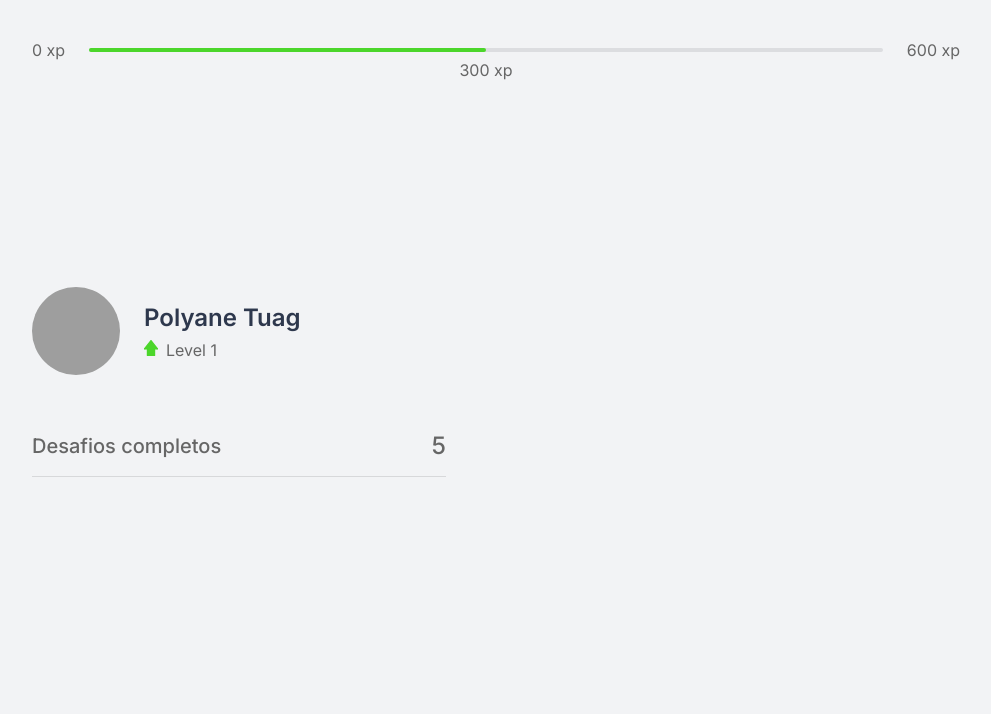
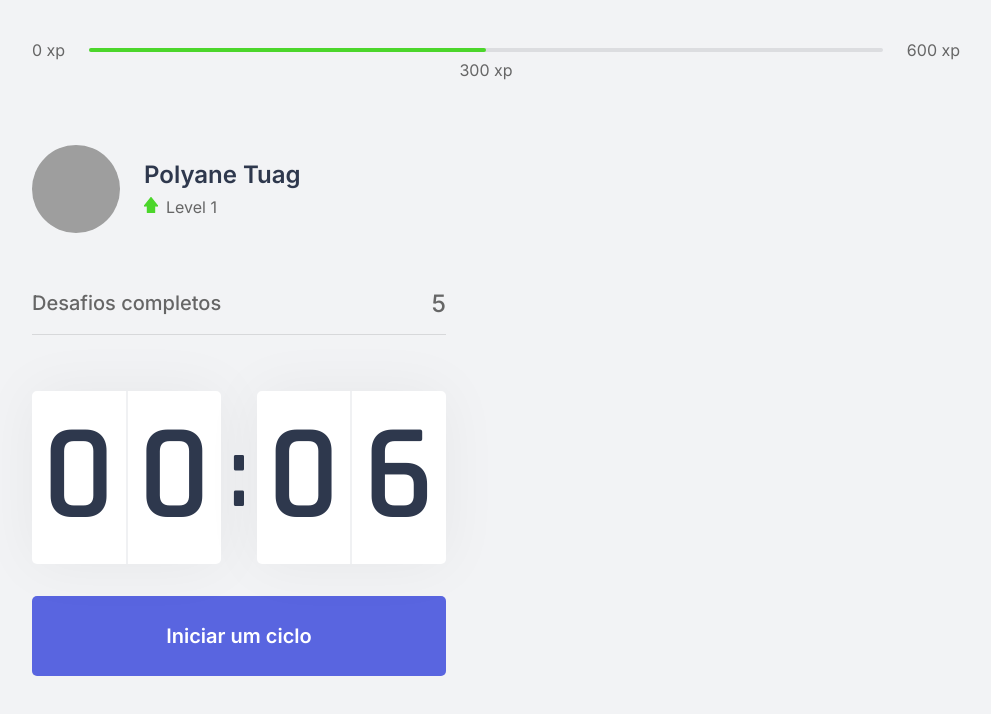
Before and after one commit to polyanetuag/moveit-next, a Next.js app: page / in a window 1280 px wide. Shown: the top 714 px of the page, without its empty margins (144-1135 px from the left). Built offline with nearby package versions, Linux system fonts and the light colour scheme; grey boxes are pictures that could not be loaded.

Commit message:
Componente Countdown

```diff
--- /dev/null
+++ b/src/components/Countdown.tsx
@@ -0,0 +1,84 @@
+import { useState, useEffect } from 'react';
+import styles from '../styles/components/Countdown.module.css';
+
+let countdownTimeout: NodeJS.Timeout;
+
+export function Countdown() {
+  const [time, setTime] = useState(.1 * 60);
+  const [isActive, setIsActive] = useState(false);              // se o botão está ativo
+  const [hasFinished, setHasFinished] = useState(false);        //quando a contagem finalizar
+
+  const minutes = Math.floor(time/60);
+  const seconds = time % 60;
+
+  const [minuteLeft, minuteRight] = String(minutes).padStart(2, '0').split('');
+  const [secondLeft, secondRight] = String(seconds).padStart(2, '0').split('');
+
+  function startCountdown() {
+    setIsActive(true);
+  }
+
+  function resetCountdown() {
+    clearTimeout(countdownTimeout)
+    setIsActive(false);
+    setTime(.1 * 60)
+  }
+
+  useEffect(()=> {
+    if (isActive && time > 0) {
+      countdownTimeout = setTimeout(()=> {
+        setTime(time -1);
+      },1000)
+    } else if (isActive && time === 0) {
+      setHasFinished(true);
+      setIsActive(false);
+    }
+  }, [isActive, time])
+
+  return (
+    <div>
+      <div className={styles.countdownContainer}>
+        <div>
+          <span>{minuteLeft}</span>
+          <span>{minuteRight}</span>
+        </div>
+        <span>:</span>
+        <div>
+          <span>{secondLeft}</span>
+          <span>{secondRight}</span>
+        </div>
+      </div>
+
+      {hasFinished ? (
+         <button
+         disabled
+         className={styles.countdownButton}
+         >
+           Ciclo encerrado
+       </button>
+      ) : (
+        <>
+           { isActive ? (
+        <button
+          type="button"
+          className={`${styles.countdownButton} ${styles.countdownButtonActive}`}
+          onClick={resetCountdown}
+          >
+            Abandonar ciclo
+        </button>
+
+      ) : (
+        <button
+          type="button"
+          className={styles.countdownButton}
+          onClick={startCountdown}
+          >
+            Iniciar um ciclo
+        </button>
+      )}
+        </>
+      )}
+
+    </div>
+  );
+}
--- a/src/pages/_document.tsx
+++ b/src/pages/_document.tsx
@@ -5,6 +5,8 @@
     return (
       <Html>
         <Head>
+          <link rel="shortcut icon" href="favicon.png" type="image/png"/>
+
           <link rel="preconnect" href="https://fonts.gstatic.com" />
           <link href="https://fonts.googleapis.com/css2?family=Inter:wght@400;500;600&family=Rajdhani:wght@600&display=swap" rel="stylesheet" />
       </Head>
--- a/src/pages/index.tsx
+++ b/src/pages/index.tsx
@@ -1,18 +1,26 @@
 
 import { CompletedChallenges } from "../components/CompletedChallenges";
+import { Countdown } from "../components/Countdown";
 import { ExperienceBar } from "../components/ExperienceBar";
 import { Profile } from "../components/Profile";
 import styles from '../styles/pages/Home.module.css';
 
+import Head from 'next/head';
+
 export default function Home() {
   return (
     <div className={styles.container}>
+      <Head>
+        <title>Início | move.it</title>
+      </Head>
+
     <ExperienceBar />
 
     <section>
       <div>
           <Profile />
           <CompletedChallenges />
+          <Countdown />
       </div>
       <div>
 
--- /dev/null
+++ b/src/styles/components/Countdown.module.css
@@ -0,0 +1,78 @@
+.countdownContainer {
+  display: flex;
+  align-items: center;
+  font-family: Rajdhani;
+  font-weight: 600;
+  color: var(--title);
+}
+
+.countdownContainer > div {
+  flex: 1;
+  display: flex;
+  align-items: center;
+  justify-content: space-evenly;
+
+  background: var(--white);
+  box-shadow: 0 0 60px rgba(0, 0, 0, 0.05);
+  border-radius: 5px;
+  font-size: 8.5rem;
+  text-align: center;
+}
+
+.countdownContainer > div span {
+  flex: 1;
+}
+
+.countdownContainer > div span:first-child {
+  border-right: 1px solid #f0f1f3;
+}
+
+.countdownContainer > div span:last-child {
+  border-left: 1px solid #f0f1f3;
+}
+
+.countdownContainer > span {
+  font-size: 6.25rem;
+  margin: 0 0.5rem;
+}
+
+.countdownButton {
+  width: 100%;
+  height: 5rem;
+  margin-top: 2rem;
+
+  display: flex;
+  align-items: center;
+  justify-content: center;
+
+  border: 0;
+  border-radius: 5px;
+
+  background: var(--blue);
+  color: var(--white);
+
+  font-size: 1.25rem;
+  font-weight: 600;
+
+  transition: background-color 0.2s;
+}
+
+.countdownButton:not(:disabled):hover {
+  background: var(--blue-dark);
+}
+
+.countdownButtonActive {
+  background: var(--white);
+  color: var(--title);
+}
+
+.countdownButtonActive:not(:disabled):hover {
+  background: var(--red);
+  color: var(--white);
+}
+
+.countdownButton:disabled {
+  background: var(--white);
+  color: var(--text);
+  cursor: not-allowed;
+}
```
